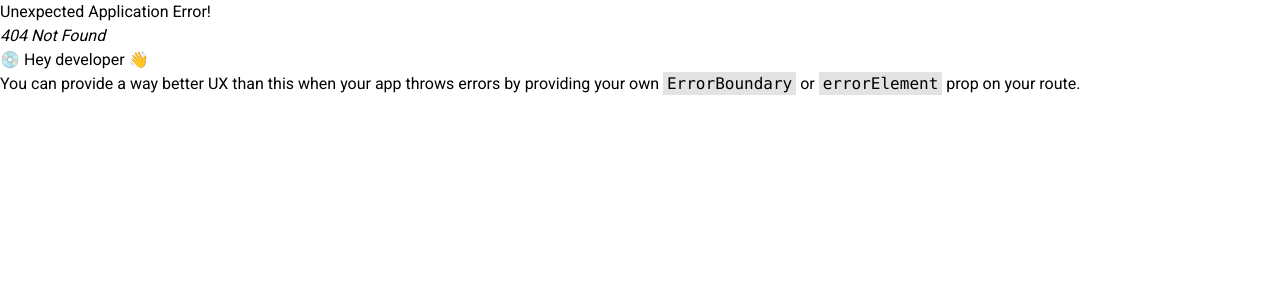
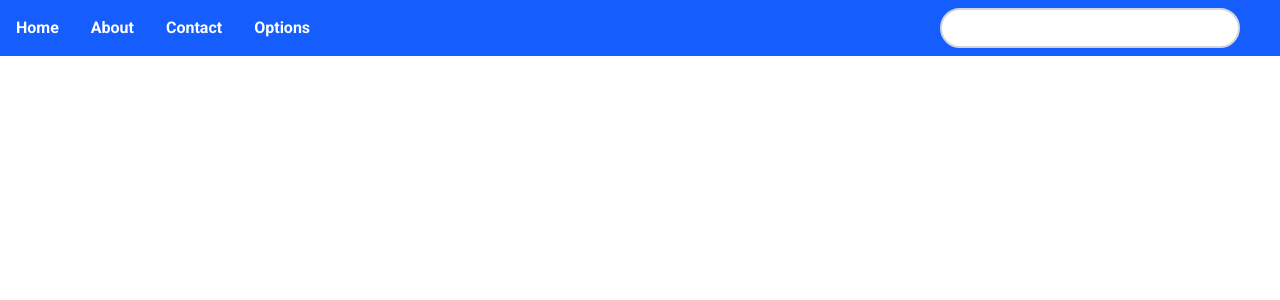
Before and after one commit to RAHULTHAPLIYAL8/HireMe, a React (Vite) app: page /nav in a window 1280 px wide. Before the commit this address had no page. Shown: the top 300 px of the page. Built offline with nearby package versions, Linux system fonts and the light colour scheme.

Commit message:
add navbar ui

```diff
--- a/src/App.jsx
+++ b/src/App.jsx
@@ -1,10 +1,13 @@
 import './App.css'
 import router from "./Routes/router"
 import { RouterProvider } from 'react-router-dom'
+import Nav from './components/Nav'
 
 function App() {
   return(
+     <>
     <RouterProvider router={router} />
+    </>
   )
 }
 
--- a/src/Routes/router.jsx
+++ b/src/Routes/router.jsx
@@ -2,6 +2,7 @@ import {createBrowserRouter} from "react-router-dom"
 import Auth from "../pages/Auth"
 import Login from "../components/Login"
 import Register from "../components/Register"
+import Nav from "../components/Nav"
 
 const router = createBrowserRouter(
     [
@@ -12,6 +13,10 @@ const router = createBrowserRouter(
         {
             path:"/register",
             element:<Auth><Register/></Auth>
+        },
+        {
+            path:"/nav",
+            element:<Nav/>
         }
     ]
 )
--- /dev/null
+++ b/src/components/Nav.jsx
@@ -0,0 +1,29 @@
+import React from 'react'
+
+const Nav = () => {
+  return (
+    <div className='navbar-contanier bg-blue-600'>
+        <div className='flex items-center justify-between'>
+            <div className='options flex  gap-8 mx-4 my-4'>
+                    <div className='text-white font-bold'>
+                        Home
+                    </div>
+                    <div className='text-white font-bold'>
+                        About
+                    </div>
+                    <div className='text-white font-bold'>
+                        Contact
+                    </div>
+                    <div className='text-white font-bold'>
+                        Options
+                    </div>
+            </div>
+            <div className='mr-10'>
+                <input className="w-[300px] px-3 py-2 text-sm bg-white border-2 border-gray-300 rounded-full focus:outline-none focus:border-black" type="text" />
+            </div>
+        </div>
+    </div>
+  )
+}
+
+export default Nav
```
